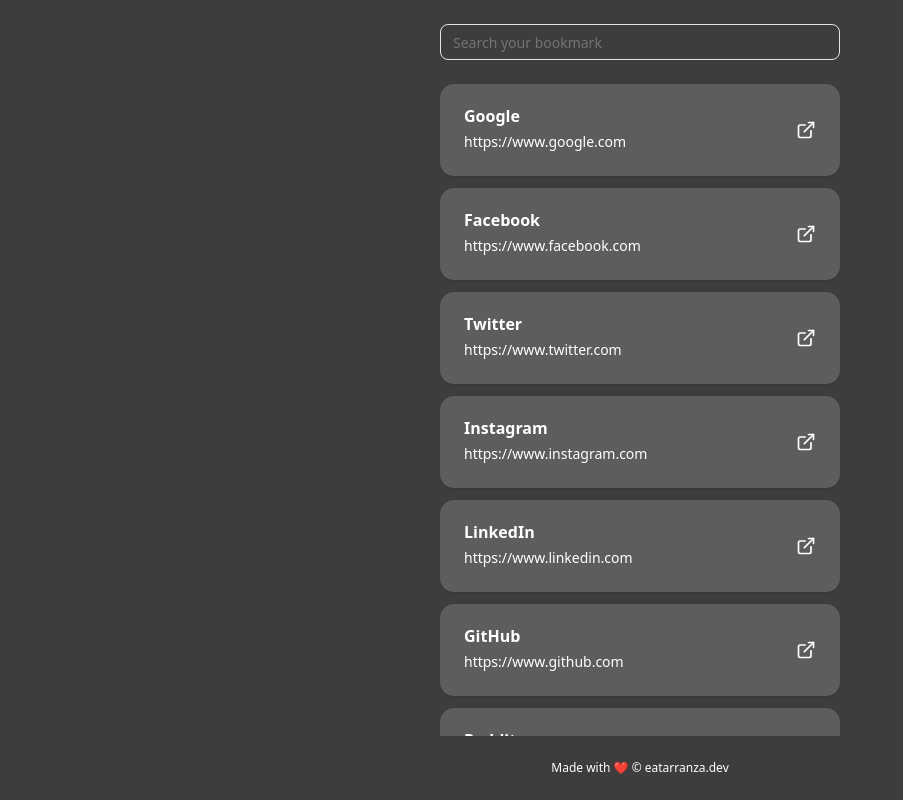
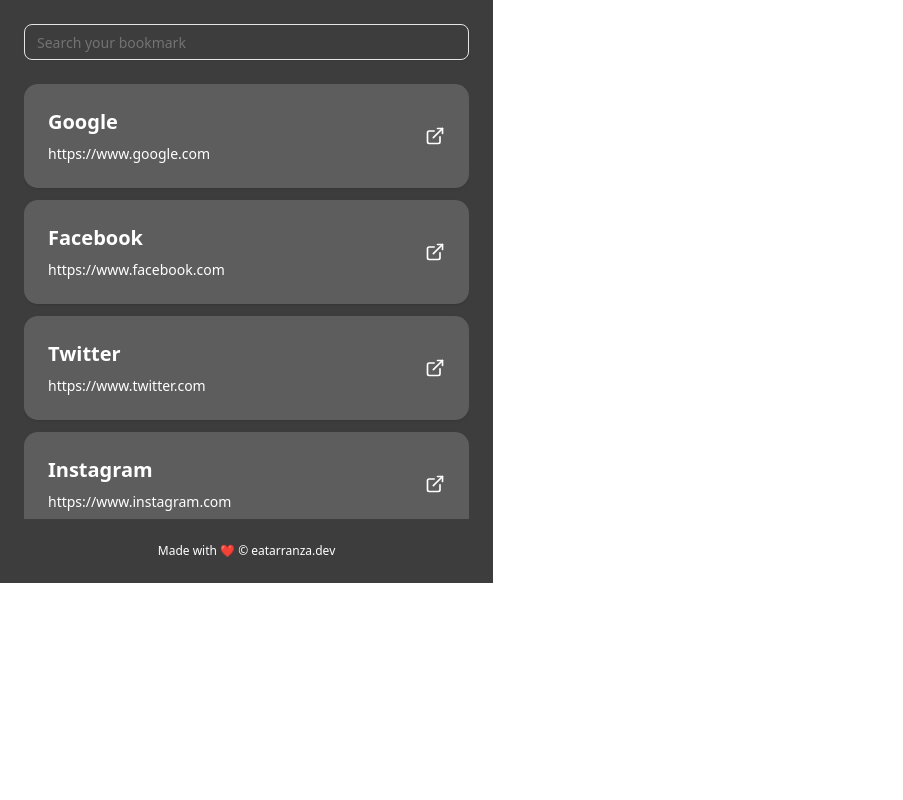
Before and after one commit to kielllll/nori, a React (Vite) app: page / in a window 1280 px wide. Shown: the whole page, without its empty margins (0-903 px from the left). Built offline with nearby package versions, Linux system fonts and the light colour scheme.

Commit message:
fix: layout and typography

```diff
--- a/src/App.tsx
+++ b/src/App.tsx
@@ -47,13 +47,13 @@
   }, [searchItem])
 
   return (
-    <div className="p-6 flex flex-col gap-6 bg-black-900 w-md text-white max-w-md">
+    <div className="p-6 flex flex-col gap-6 bg-black-900 w-full text-white h-full">
       <Input
         value={searchItem}
         onChange={(event) => setSearchItem(event.target.value)}
         placeholder="Search your bookmark"
       />
-      <div className="space-y-3 overflow-y-scroll flex-1  ">
+      <div className="space-y-3 flex-1 overflow-y-scroll">
         {filteredBookmarks.map((item, index) => (
           <Bookmark key={index} {...item} />
         ))}
--- a/src/components/bookmark.tsx
+++ b/src/components/bookmark.tsx
@@ -16,7 +16,9 @@
   return (
     <Card className="bg-black-600 border-none">
       <CardHeader>
-        <CardTitle className="text-white">{title}</CardTitle>
+        <CardTitle className="text-white text-xl font-semibold">
+          {title}
+        </CardTitle>
         <CardDescription className="text-white">{link}</CardDescription>
         <CardAction className="self-center">
           <a href={link} target="_blank">
--- a/src/index.css
+++ b/src/index.css
@@ -59,19 +59,24 @@
   color: #535bf2;
 }
 
+html {
+  background-color: #3d3d3d;
+}
+
 body {
   margin: 0;
-  width: 100vw;
-  height: 100vh;
+  display: flex;
+  justify-content: center;
+  width: 493px;
+  height: 583px;
 }
 
 #root {
   margin: 0;
-  display: flex;
-  justify-content: center;
   height: 100%;
   width: 100%;
   background-color: #3d3d3d;
+  /* overflow-y: auto; */
 }
 
 h1 {
```
